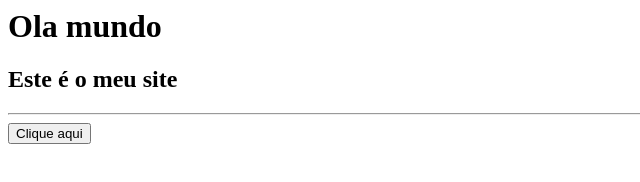
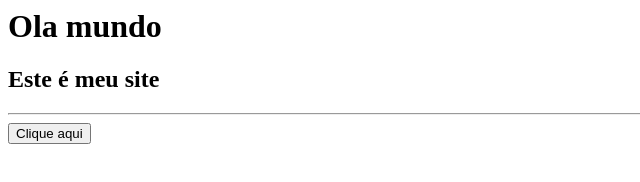
Before and after one commit to iwtrainingbr/iwtrainingbr.github.io, a plain HTML site: page index.html in a window 1280 px wide. Shown: the full height of the page, 0-640 px from the left. Drawn offline with Linux system fonts and the light colour scheme.

Commit message:
modifica a frase do subtitulo

```diff
--- a/index.html
+++ b/index.html
@@ -1,7 +1,6 @@
 <h1>Ola mundo</h1>
 
-<h2>Este é o meu site</h2>
-
+<h2>Este é meu site</h2>
 <hr>
 
 <button>Clique aqui</button>
```
